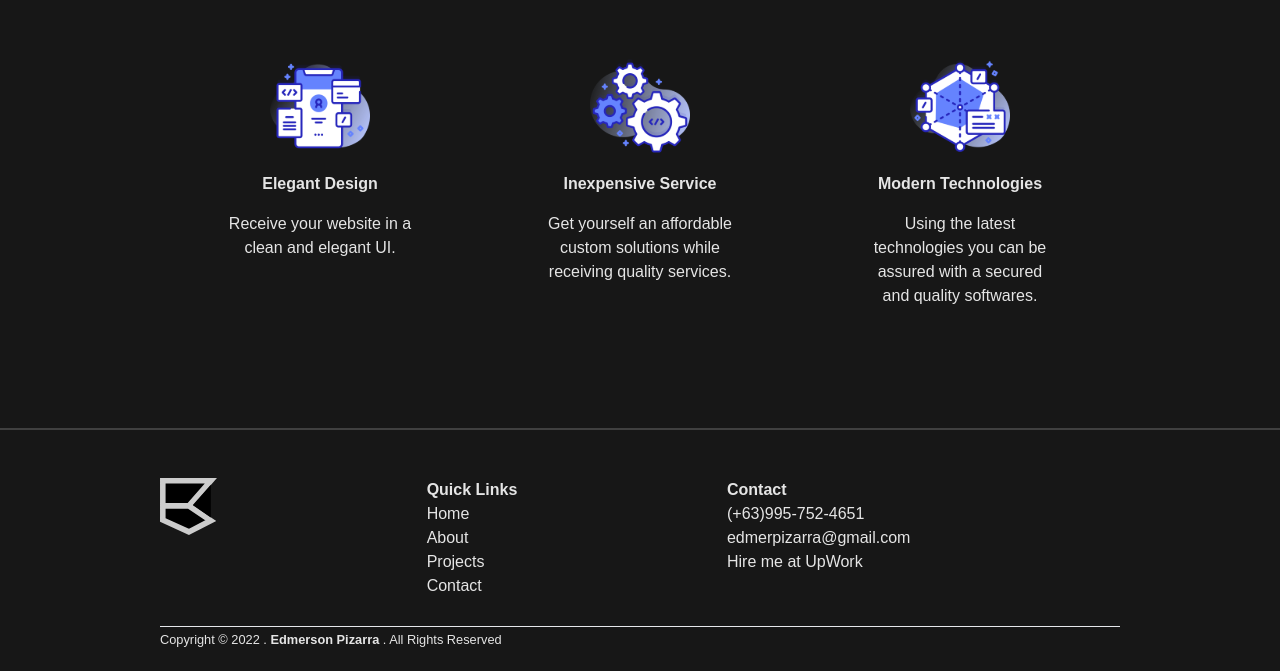
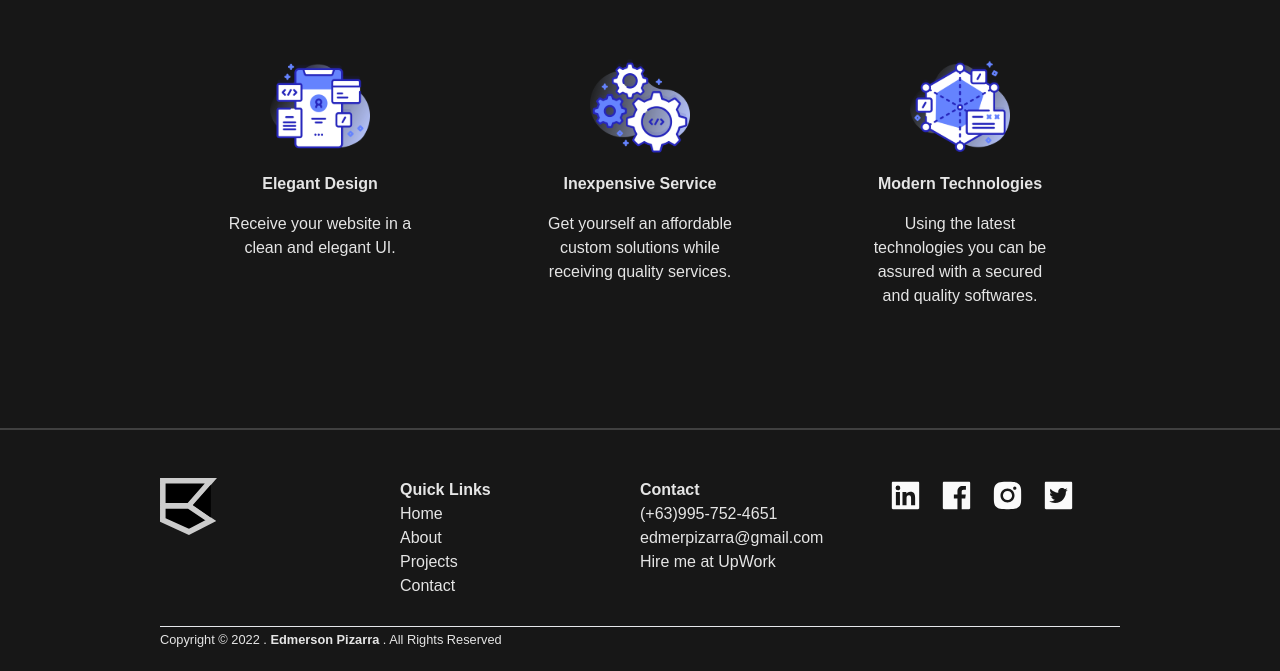
Before and after one commit to edmer664/next_portfolio, a Next.js app: page / in a window 1280 px wide. Shown: the part 976-1647 px from the top of the page. Built offline with nearby package versions, Linux system fonts and the light colour scheme.

Commit message:
social links

```diff
--- a/components/Footer.tsx
+++ b/components/Footer.tsx
@@ -1,6 +1,14 @@
 import React, { useContext } from "react";
 import Image from "next/image";
 import Link from "next/link";
+import {
+  AiFillLinkedin,
+  AiFillTwitterSquare,
+  AiFillFacebook,
+  AiFillInstagram,
+} from "react-icons/ai";
+import ThemeContext from "../context/ThemeContext";
+
 
 const FooterLink = ({ text, link }: { text: string; link: string }) => {
   return (
@@ -14,15 +22,20 @@ const FooterLink = ({ text, link }: { text: string; link: string }) => {
   );
 };
 
-const SocialLink = () => {
-
-}
+const SocialLink = ({ icon, url }: { icon: React.ReactNode; url: string }) => {
+  return (
+    <Link href={url}>
+      <a className="px-2">{icon}</a>
+    </Link>
+  );
+};
 
 export default function Footer() {
+  const theme = useContext(ThemeContext);
   return (
     <footer className="py-5 border-t-2 px-7 lg:px-40 border-neutral-700">
-      <div className="flex flex-col lg:justify-between lg:items-start lg:flex-row lg:py-7">
-        <div>
+      <div className="flex flex-col lg:items-start lg:flex-row lg:py-7">
+        <div className=" md:w-1/4">
           <Image
             width={57}
             height={57}
@@ -31,7 +44,8 @@ export default function Footer() {
             alt="Edmer"
           />
         </div>
-        <div>
+        <div className="flex md:w-2/4">
+          <div className="w-1/2">
             <strong>Quick Links</strong>
             <ul>
               <FooterLink text={"Home"} link={"/"} />
@@ -40,10 +54,13 @@ export default function Footer() {
               <FooterLink text={"Contact"} link={"/contact"} />
             </ul>
           </div>
-        <div>
+          <div className="w-1/2">
             <strong>Contact</strong>
             <ul>
-            <FooterLink text={"(+63)995-752-4651"} link={"tel:+639957524651"} />
+              <FooterLink
+                text={"(+63)995-752-4651"}
+                link={"tel:+639957524651"}
+              />
               <FooterLink
                 text={"edmerpizarra@gmail.com"}
                 link={"mail:edmerpizarra@gmail.com"}
@@ -54,14 +71,29 @@ export default function Footer() {
               />
             </ul>
           </div>
-        <div>
-          <ul></ul>
+        </div>
+        <div className="pt-10 lg:pt-0 md:w-1/4 ">
+          <ul className="flex">
+            <SocialLink icon={<AiFillLinkedin size={35} color={`${(!theme.isDark)? '#363636':'#fafafa'}`}/>}
+            url="https://www.linkedin.com/in/edmerpizarra/"
+            />
+            <SocialLink icon={<AiFillFacebook size={35} color={`${(!theme.isDark)? '#363636':'#fafafa'}`}/>}
+            url="https://www.linkedin.com/in/edmerpizarra/"
+            />
+            <SocialLink icon={<AiFillInstagram size={35} color={`${(!theme.isDark)? '#363636':'#fafafa'}`}/>}
+            url="https://www.linkedin.com/in/edmerpizarra/"
+            />
+            <SocialLink icon={<AiFillTwitterSquare size={35} color={`${(!theme.isDark)? '#363636':'#fafafa'}`}/>}
+            url="https://www.linkedin.com/in/edmerpizarra/"
+            />
+          </ul>
         </div>
       </div>
       <hr />
       <div>
         <small>
-          Copyright © {new Date().getFullYear()} . <b>Edmerson Pizarra</b>  . All Rights Reserved
+          Copyright © {new Date().getFullYear()} . <b>Edmerson Pizarra</b> . All
+          Rights Reserved
         </small>
       </div>
     </footer>
```
Lines whose indentation alone changed are shown as unchanged.
